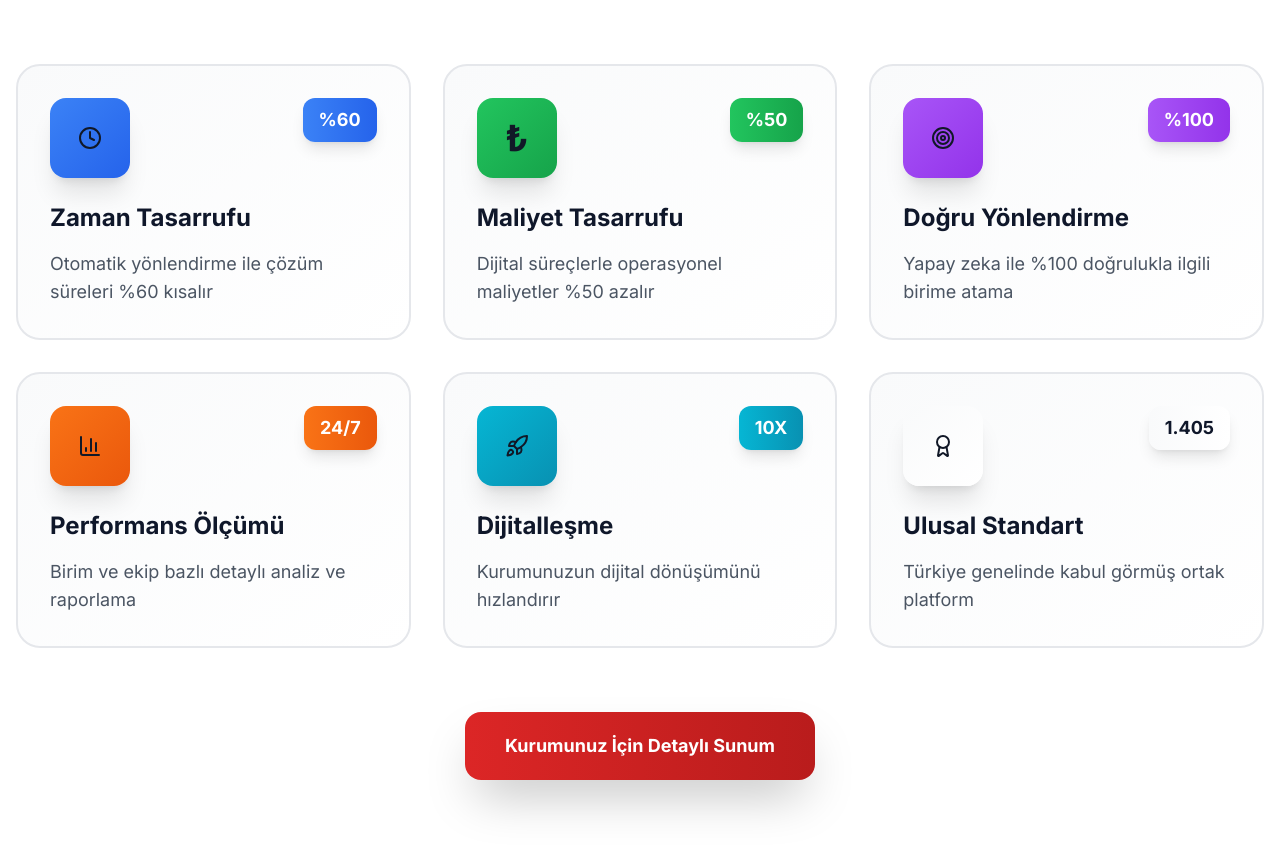
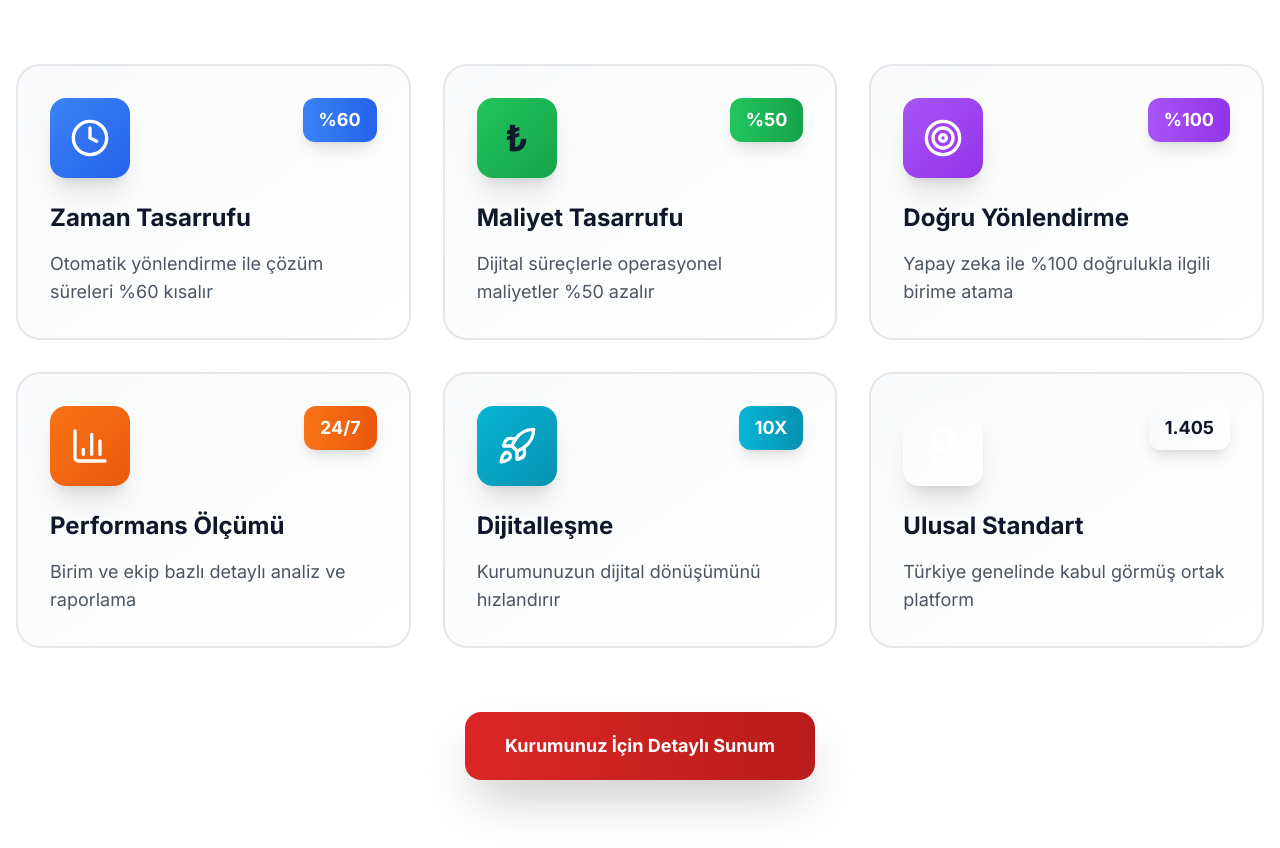
Before and after one commit to GurhanAksoy/tavizyok-website, a Next.js app: page / in a window 1280 px wide. Shown: the part 2682-3530 px from the top of the page. Built offline with nearby package versions, Linux system fonts and the light colour scheme; no server answers.

Commit message:
Fix TypeScript error

```diff
--- a/components/benefits-section.tsx
+++ b/components/benefits-section.tsx
@@ -1,9 +1,19 @@
 "use client"
 
 import { Clock, Target, BarChart3, Rocket, Award } from "lucide-react"
+import { LucideIcon } from "lucide-react"
+
+interface Benefit {
+  icon: LucideIcon | (() => JSX.Element)
+  title: string
+  description: string
+  stat: string
+  color: string
+  darkText?: boolean
+}
 
 export default function BenefitsSection() {
-  const benefits = [
+  const benefits: Benefit[] = [
     { icon: Clock, title: "Zaman Tasarrufu", description: "Otomatik yönlendirme ile çözüm süreleri %60 kısalır", stat: "%60", color: "from-blue-500 to-blue-600" },
     { icon: () => <span className="text-3xl md:text-4xl font-bold">₺</span>, title: "Maliyet Tasarrufu", description: "Dijital süreçlerle operasyonel maliyetler %50 azalır", stat: "%50", color: "from-green-500 to-green-600" },
     { icon: Target, title: "Doğru Yönlendirme", description: "Yapay zeka ile %100 doğrulukla ilgili birime atama", stat: "%100", color: "from-purple-500 to-purple-600" },
@@ -22,12 +32,14 @@ export default function BenefitsSection() {
         <div className="grid grid-cols-1 md:grid-cols-2 lg:grid-cols-3 gap-6 md:gap-8 max-w-7xl mx-auto">
           {benefits.map((benefit, idx) => {
             const IconComponent = benefit.icon
+            const isFunction = typeof IconComponent === 'function' && IconComponent.length === 0
+
             return (
               <div key={idx} className="group relative bg-gradient-to-br from-gray-50 to-white rounded-2xl md:rounded-3xl p-6 md:p-8 border-2 border-gray-200 hover:border-transparent hover:shadow-2xl transition-all duration-500 hover:-translate-y-3">
                 <div className={`absolute inset-0 bg-gradient-to-br ${benefit.color} opacity-0 group-hover:opacity-10 rounded-2xl md:rounded-3xl transition-opacity duration-500`} />
                 <div className="relative">
                   <div className={`w-16 h-16 md:w-20 md:h-20 bg-gradient-to-br ${benefit.color} rounded-xl md:rounded-2xl flex items-center justify-center mb-4 md:mb-6 shadow-xl group-hover:scale-110 group-hover:rotate-12 transition-all duration-500`}>
-                    {typeof IconComponent === 'function' ? <IconComponent className="w-8 h-8 md:w-10 md:h-10 text-white" /> : <IconComponent />}
+                    {isFunction ? <IconComponent /> : <IconComponent className="w-8 h-8 md:w-10 md:h-10 text-white" />}
                   </div>
                   <div className={`absolute top-0 right-0 px-3 md:px-4 py-1.5 md:py-2 bg-gradient-to-r ${benefit.color} rounded-lg md:rounded-xl shadow-lg`}>
                     <span className={`font-bold text-base md:text-lg ${benefit.darkText ? 'text-lacivert-900' : 'text-white'}`}>{benefit.stat}</span>
```
